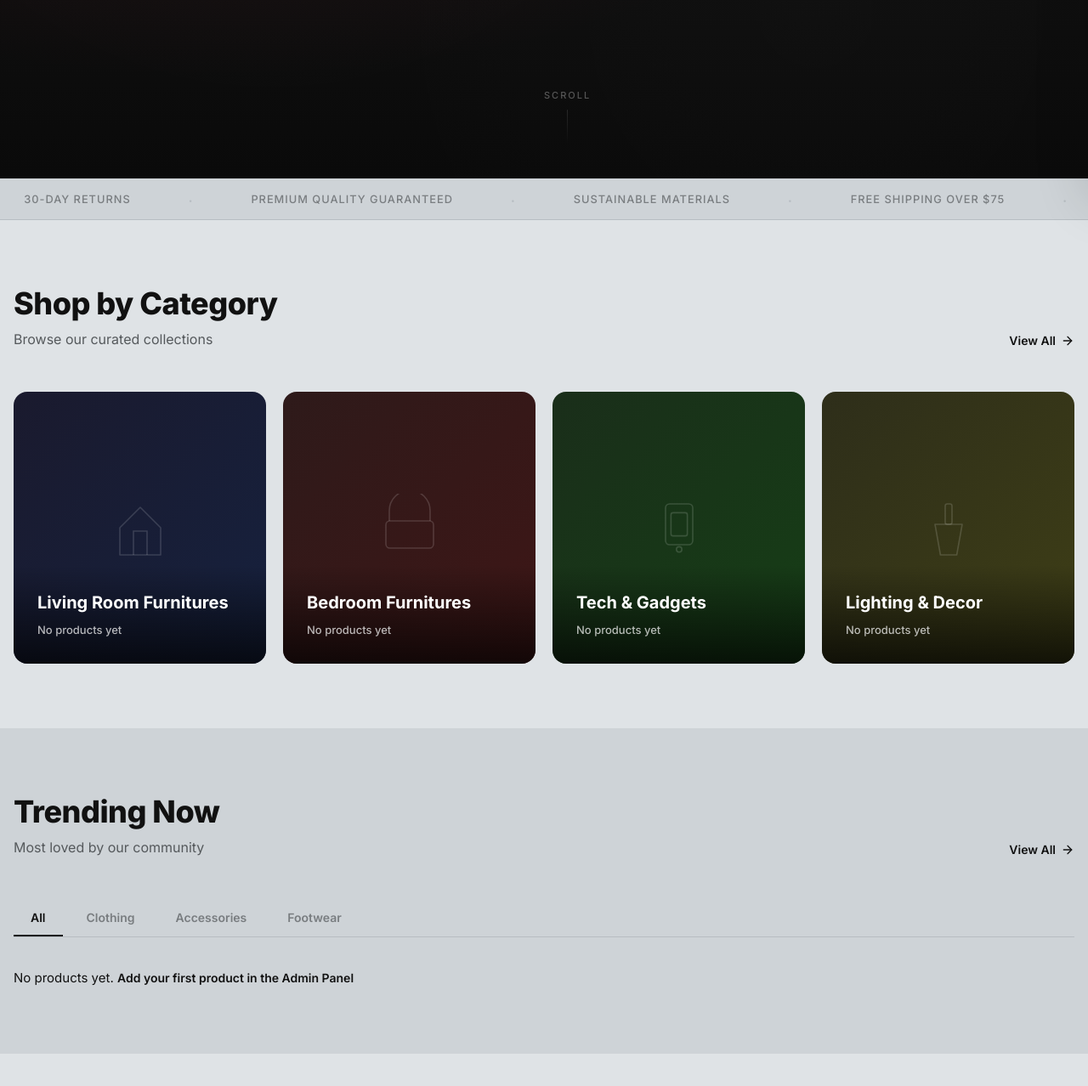
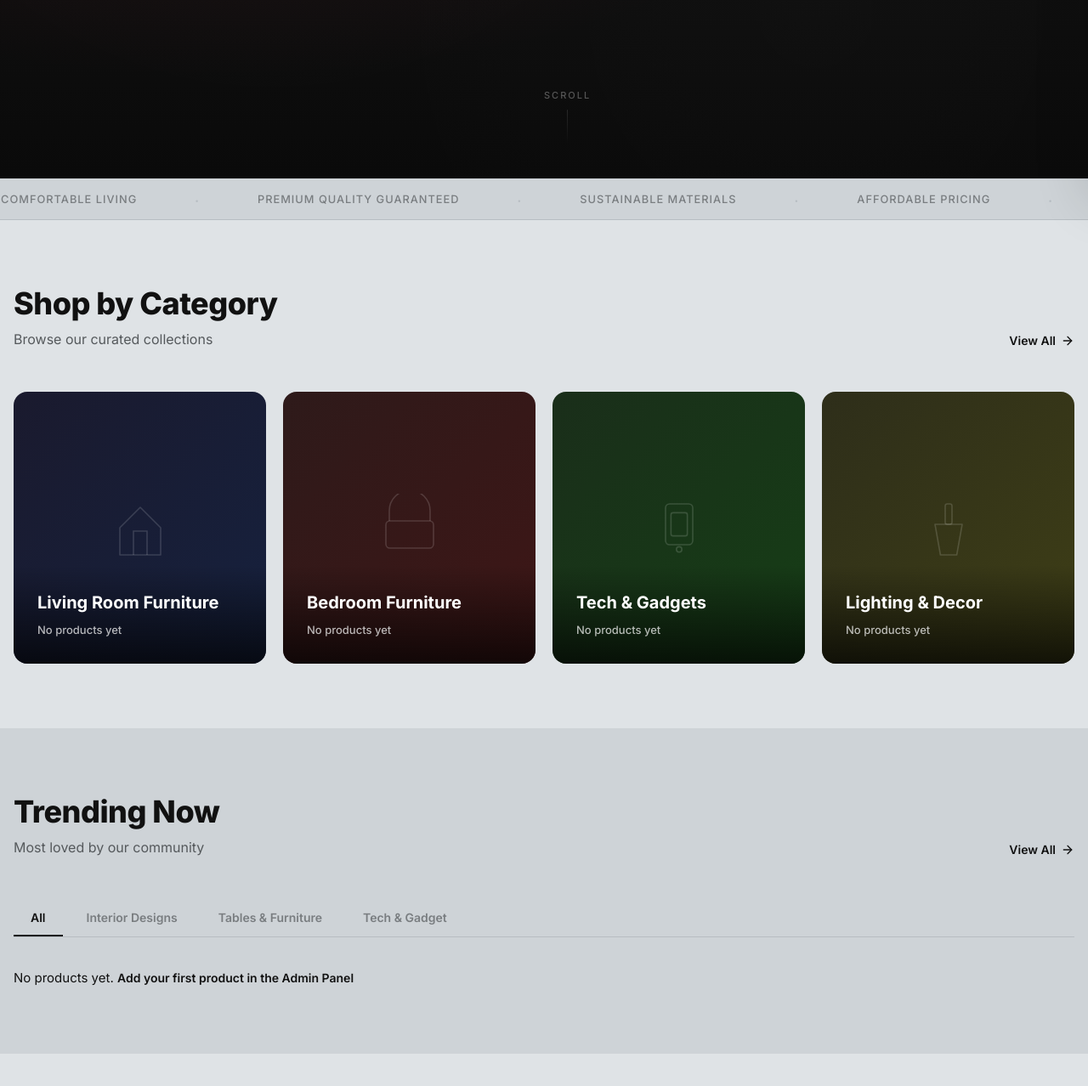
Before and after one commit to ivnabinconsult/frontend-project, a plain HTML site: page index.html in a window 1280 px wide. Shown: the part 590-1868 px from the top of the page at 85% size. Drawn offline with Linux system fonts and the light colour scheme; no server answers.

Commit message:
edited some stuffs

```diff
--- a/index.html
+++ b/index.html
@@ -438,17 +438,17 @@
   <!-- MARQUEE -->
   <div class="marquee">
     <div class="marquee-track">
-      <span>Free Shipping over $75</span>
+      <span>Affordable Pricing</span>
       <span class="marquee-dot">&#8226;</span>
-      <span>30-Day Returns</span>
+      <span>Comfortable Living</span>
       <span class="marquee-dot">&#8226;</span>
       <span>Premium Quality Guaranteed</span>
       <span class="marquee-dot">&#8226;</span>
       <span>Sustainable Materials</span>
       <span class="marquee-dot">&#8226;</span>
-      <span>Free Shipping over $75</span>
+      <span>Affordable Pricing</span>
       <span class="marquee-dot">&#8226;</span>
-      <span>30-Day Returns</span>
+      <span>Comfortable Living</span>
       <span class="marquee-dot">&#8226;</span>
       <span>Premium Quality Guaranteed</span>
       <span class="marquee-dot">&#8226;</span>
@@ -473,7 +473,7 @@
             <svg viewBox="0 0 100 100" fill="none" class="category-icon"><path d="M20 50L50 20l30 30v40H20V50z" stroke="currentColor" stroke-width="2" stroke-linejoin="round"/><path d="M40 90V55h20v35" stroke="currentColor" stroke-width="2"/></svg>
           </div>
           <div class="category-card-label">
-            <h4>Living Room Furnitures</h4>
+            <h4>Living Room Furniture</h4>
             <span class="collection-count">Loading…</span>
           </div>
         </a>
@@ -482,7 +482,7 @@
             <svg viewBox="0 0 100 100" fill="none" class="category-icon"><rect x="15" y="40" width="70" height="40" rx="6" stroke="currentColor" stroke-width="2" stroke-linejoin="round"/><path d="M20 40V25a30 30 0 0160 0v15" stroke="currentColor" stroke-width="2"/></svg>
           </div>
           <div class="category-card-label">
-            <h4>Bedroom Furnitures</h4>
+            <h4>Bedroom Furniture</h4>
             <span class="collection-count">Loading…</span>
           </div>
         </a>
@@ -520,9 +520,9 @@
       </div>
       <div class="product-tabs">
         <button class="product-tab active" data-tab="all">All</button>
-        <button class="product-tab" data-tab="clothing">Clothing</button>
-        <button class="product-tab" data-tab="accessories">Accessories</button>
-        <button class="product-tab" data-tab="footwear">Footwear</button>
+        <button class="product-tab" data-tab="clothing">Interior Designs</button>
+        <button class="product-tab" data-tab="accessories">Tables & Furniture</button>
+        <button class="product-tab" data-tab="footwear">Tech & Gadget</button>
       </div>
       <div class="product-grid" id="productGrid" data-mode="home" data-limit="8">
         <!-- Products are rendered dynamically by store.js from your product catalog -->
```
Also changed, not shown: contact.html (+6 -6 lines).
